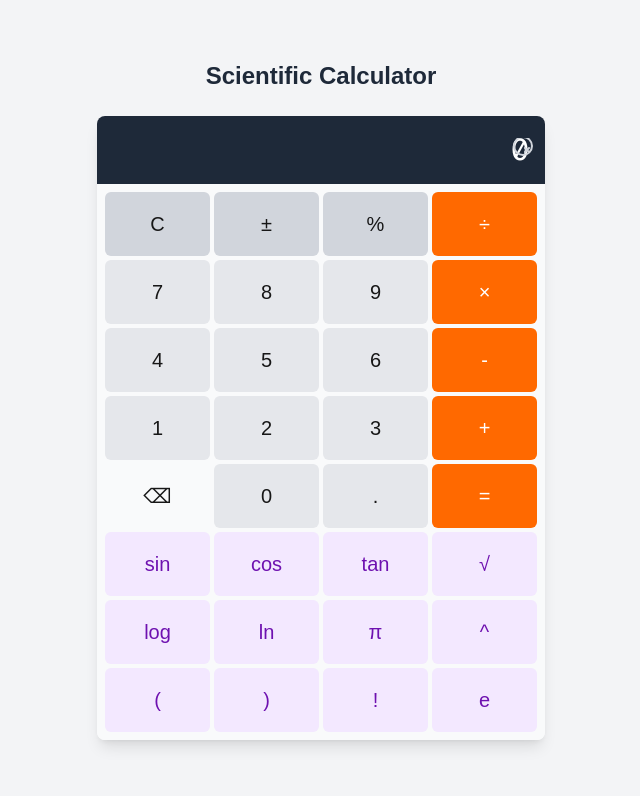
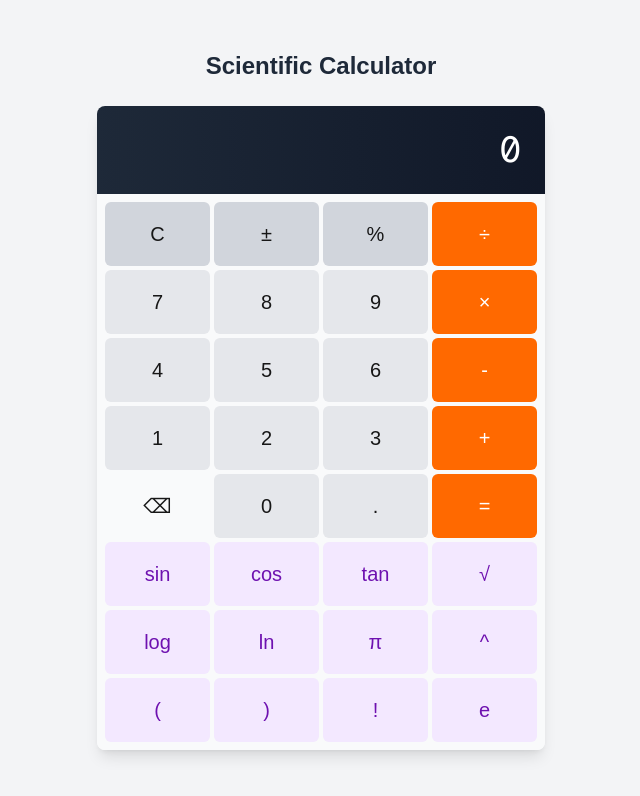
Before and after one commit to Amlakab/Calculator, a Next.js app: page / in a window 1280 px wide. Shown: the top 796 px of the page, without its empty margins (319-959 px from the left). Built offline with nearby package versions, Linux system fonts and the light colour scheme.

Commit message:
calculator push -9

```diff
--- a/app/components/Display.tsx
+++ b/app/components/Display.tsx
@@ -2,38 +2,14 @@ import { FC } from 'react'
 
 interface DisplayProps {
   value: string
-  onBackspace: () => void
 }
 
-const Display: FC<DisplayProps> = ({ value, onBackspace }) => {
+const Display: FC<DisplayProps> = ({ value }) => {
   return (
-    <div className="relative p-4 bg-gray-800 text-right">
-      <div className="text-white text-3xl font-mono overflow-x-auto">
+    <div className="p-6 bg-gradient-to-r from-gray-800 to-gray-900 text-right">
+      <div className="text-white text-4xl font-mono overflow-x-auto whitespace-nowrap scrollbar-thin">
         {value}
       </div>
-      {/* Backspace button in display */}
-      <button
-        onClick={onBackspace}
-        className="absolute right-2 top-1/2 transform -translate-y-1/2
-                  text-gray-300 hover:text-white transition-colors
-                  focus:outline-none"
-        aria-label="Backspace"
-      >
-        <svg
-          xmlns="http://www.w3.org/2000/svg"
-          className="h-6 w-6"
-          fill="none"
-          viewBox="0 0 24 24"
-          stroke="currentColor"
-        >
-          <path
-            strokeLinecap="round"
-            strokeLinejoin="round"
-            strokeWidth={2}
-            d="M12 14l2-2m0 0l2-2m-2 2l-2-2m2 2l2 2m3-6a9 9 0 11-18 0 9 9 0 0118 0z"
-          />
-        </svg>
-      </button>
     </div>
   )
 }
```
